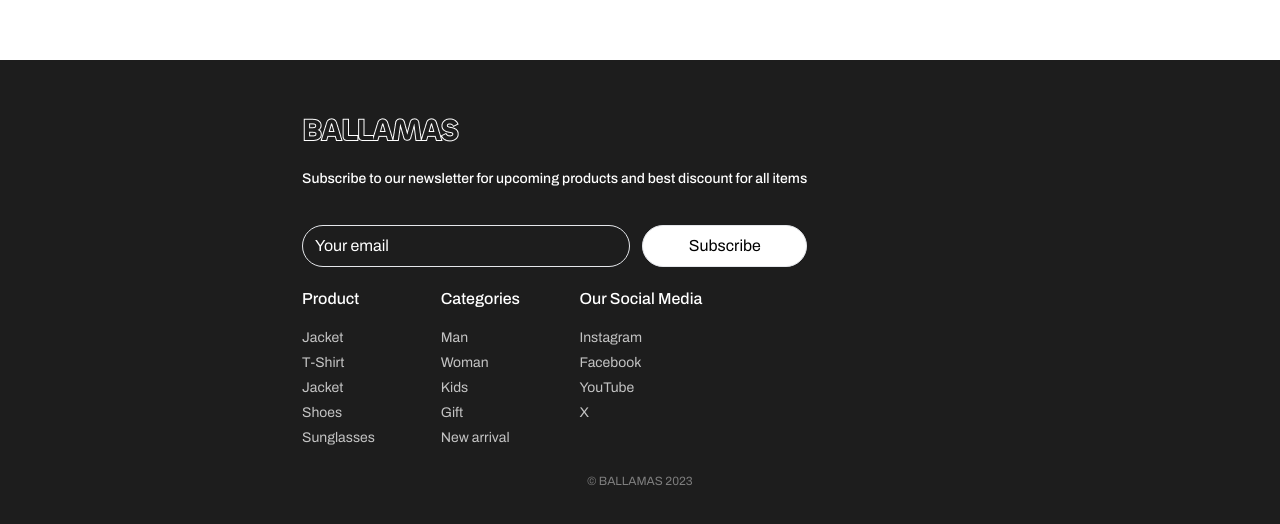
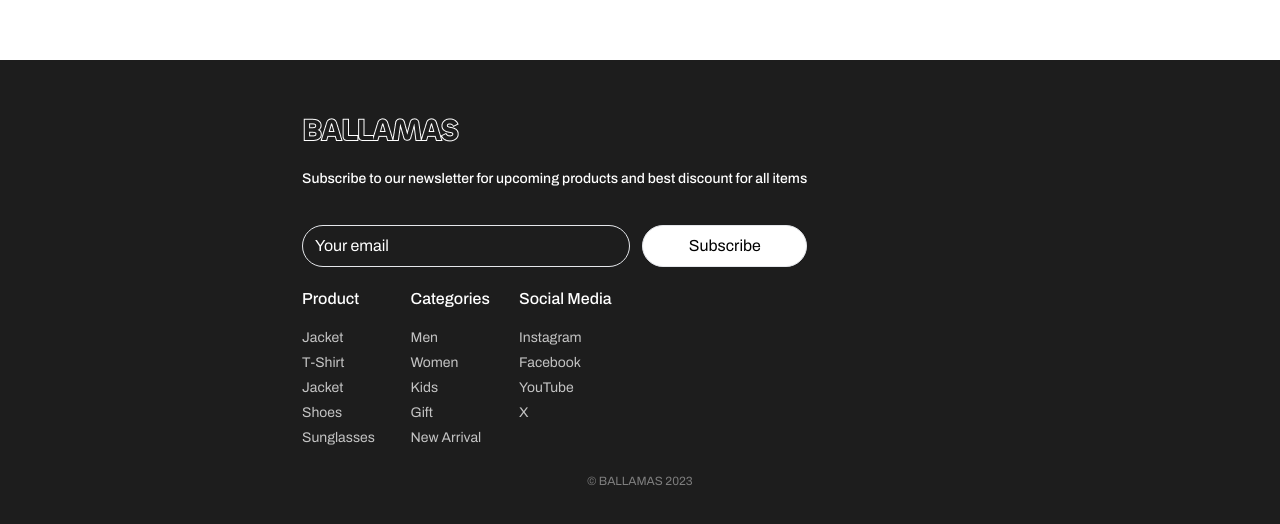
Before and after one commit to charbossly/figma-to-code-ed2-week2, a Next.js app: page /order-finished in a window 1280 px wide. Shown: the part 968-1492 px from the top of the page. Built offline with nearby package versions, Linux system fonts and the light colour scheme.

Commit message:
Style: Added constants footer links

```diff
--- a/src/components/layouts/Footer.tsx
+++ b/src/components/layouts/Footer.tsx
@@ -4,6 +4,7 @@ import React from "react";
 import Image from "next/image";
 import Link from "next/link";
 import Layout from "@/components/layouts/Layout";
+import { FOOTERLINKS } from "@/constants";
 
 type Props = {};
 
@@ -36,69 +37,23 @@ export default function Footer({}: Props) {
             </div>
           </div>
           <div className="w-full md:w-auto grid  grid-cols-3 justify-between  gap-4 xl:w-[36%]">
-            <div>
+            {FOOTERLINKS.map((item, index) => (
+              <div key={index}>
                 <h2 className="font-medium text-t12 md:text-t16 font-Archivo mb-4 text-b-white">
-                Product
+                  {item.title}
                 </h2>
                 <ul className="space-y-1">
-                <li className="text-t10 md:text-t14 text-b-gray font-Archivo">
-                  <Link href="/product/jacket">Jacket</Link>
+                  {item.links.map((link, index) => (
+                    <li
+                      key={index}
+                      className="text-t10 md:text-t14 text-b-gray font-Archivo"
+                    >
+                      <Link href={link.href}>{link.name}</Link>
                     </li>
-                <li className="text-t10 md:text-t14 text-b-gray font-Archivo">
-                  <Link href="/product/t-shirt">T-Shirt</Link>
-                </li>
-                <li className="text-t10 md:text-t14 text-b-gray font-Archivo">
-                  <Link href="/product/jacket">Jacket</Link>
-                </li>
-                <li className="text-t10 md:text-t14 text-b-gray font-Archivo">
-                  <Link href="/product/shoes">Shoes</Link>
-                </li>
-                <li className="text-t10 md:text-t14 text-b-gray font-Archivo">
-                  <Link href="/product/sunglasses">Sunglasses</Link>
-                </li>
+                  ))}
                 </ul>
               </div>
-            <div>
-              <h2 className="font-medium text-t12 md:text-t16 font-Archivo mb-4 text-b-white">
-                Categories
-              </h2>
-              <ul className="space-y-1">
-                <li className="text-t10 md:text-t14 text-b-gray font-Archivo">
-                  <Link href="/category/man">Man</Link>
-                </li>
-                <li className="text-t10 md:text-t14 text-b-gray font-Archivo">
-                  <Link href="/category/woman">Woman</Link>
-                </li>
-                <li className="text-t10 md:text-t14 text-b-gray font-Archivo">
-                  <Link href="/category/kids">Kids</Link>
-                </li>
-                <li className="text-t10 md:text-t14 text-b-gray font-Archivo">
-                  <Link href="/category/gift">Gift</Link>
-                </li>
-                <li className="text-t10 md:text-t14 text-b-gray font-Archivo">
-                  <Link href="/category/new-arrival">New arrival</Link>
-                </li>
-              </ul>
-            </div>
-            <div>
-              <h2 className="font-medium text-t12 md:text-t16 font-Archivo mb-4 text-b-white">
-                Our Social Media
-              </h2>
-              <ul className="space-y-1">
-                <li className="text-t10 md:text-t14 text-b-gray font-Archivo">
-                  <Link href="/product/jacket">Instagram</Link>
-                </li>
-                <li className="text-t10 md:text-t14 text-b-gray font-Archivo">
-                  <Link href="/product/t-shirt">Facebook</Link>
-                </li>
-                <li className="text-t10 md:text-t14 text-b-gray font-Archivo">
-                  <Link href="/product/jacket">YouTube</Link>
-                </li>
-                <li className="text-t10 md:text-t14 text-b-gray font-Archivo">
-                  <Link href="/product/shoes">X</Link>
-                </li>
-              </ul>
-            </div>
+            ))}
           </div>
         </div>
         <div className="text-center text-b-dark-gray mt-6 text-t12 font-Archivo">
--- a/src/components/ui/Nav.tsx
+++ b/src/components/ui/Nav.tsx
@@ -3,7 +3,7 @@
 import React, { useState } from "react";
 import Image from "next/image";
 import Link from "next/link";
-import { navLinksLeft, navLinksRight, mobileNavLinks } from "@/constants";
+import { NAVLINKSLEFT, NAVLINKSRIGHT, MOBILENAVLINKS } from "@/constants";
 import { useCart } from "@/context/CartContext";
 
 type Props = {};
@@ -28,7 +28,7 @@ export default function Nav({}: Props) {
           />
         </div>
         <div className="hidden xl:flex space-x-[18px]">
-          {navLinksLeft.map(
+          {NAVLINKSLEFT.map(
             (link: { name: string; href: string }, index: number) => (
               <Link
                 key={index}
@@ -44,7 +44,7 @@ export default function Nav({}: Props) {
           <Link href="/">Ballamas</Link>
         </h1>
         <div className="hidden xl:flex items-center space-x-6">
-          {navLinksRight.map(
+          {NAVLINKSRIGHT.map(
             (link: { name: string; href: string }, index: number) => (
               <Link
                 key={index}
@@ -112,7 +112,7 @@ export default function Nav({}: Props) {
 
       {isOpen && (
         <div className="pb-[200px] xl:pb-0 flex flex-col items-center gap-y-[18px] py-8">
-          {[...navLinksLeft, ...navLinksRight].map(
+          {[...NAVLINKSLEFT, ...NAVLINKSRIGHT].map(
             (link: { name: string; href: string }, index: number) => (
               <Link
                 key={index}
@@ -136,7 +136,7 @@ export default function Nav({}: Props) {
             />
             <span>Account</span>
           </Link>
-          {mobileNavLinks.map(
+          {MOBILENAVLINKS.map(
             (link: { name: string; href: string }, index: number) => (
               <Link
                 key={index}
--- a/src/constants/index.ts
+++ b/src/constants/index.ts
@@ -1,4 +1,4 @@
-const navLinksLeft = [
+const NAVLINKSLEFT = [
   {
     name: "Men",
     href: "/men",
@@ -17,7 +17,7 @@ const navLinksLeft = [
   },
 ];
 
-const navLinksRight = [
+const NAVLINKSRIGHT = [
   {
     name: "Shop",
     href: "/shop",
@@ -27,7 +27,7 @@ const navLinksRight = [
     href: "/about",
   },
 ];
-const mobileNavLinks = [
+const MOBILENAVLINKS = [
   {
     name: "FAQ",
     href: "/faq",
@@ -38,4 +38,78 @@ const mobileNavLinks = [
   },
 ];
 
-export { navLinksLeft, navLinksRight, mobileNavLinks };
+const FOOTERLINKS = [
+  {
+    title: "Product",
+    links: [
+      {
+        name: "Jacket",
+        href: "/product/jacket",
+      },
+      {
+        name: "T-Shirt",
+        href: "/product/t-shirt",
+      },
+      {
+        name: "Jacket",
+        href: "/product/jacket",
+      },
+      {
+        name: "Shoes",
+        href: "/product/shoes",
+      },
+      {
+        name: "Sunglasses",
+        href: "/product/sunglasses",
+      },
+    ],
+  },
+  {
+    title: "Categories",
+    links: [
+      {
+        name: "Men",
+        href: "/category/men",
+      },
+      {
+        name: "Women",
+        href: "/category/women",
+      },
+      {
+        name: "Kids",
+        href: "/category/kids",
+      },
+      {
+        name: "Gift",
+        href: "/category/gift",
+      },
+      {
+        name: "New Arrival",
+        href: "/category/new-arrival",
+      },
+    ],
+  },
+  {
+    title: "Social Media",
+    links: [
+      {
+        name: "Instagram",
+        href: "/instagram",
+      },
+      {
+        name: "Facebook",
+        href: "/facebook",
+      },
+      {
+        name: "YouTube",
+        href: "/youtube",
+      },
+      {
+        name: "X",
+        href: "/x",
+      },
+    ],
+  },
+];
+
+export { NAVLINKSLEFT, NAVLINKSRIGHT, MOBILENAVLINKS, FOOTERLINKS };
```
Lines whose indentation alone changed are shown as unchanged.
